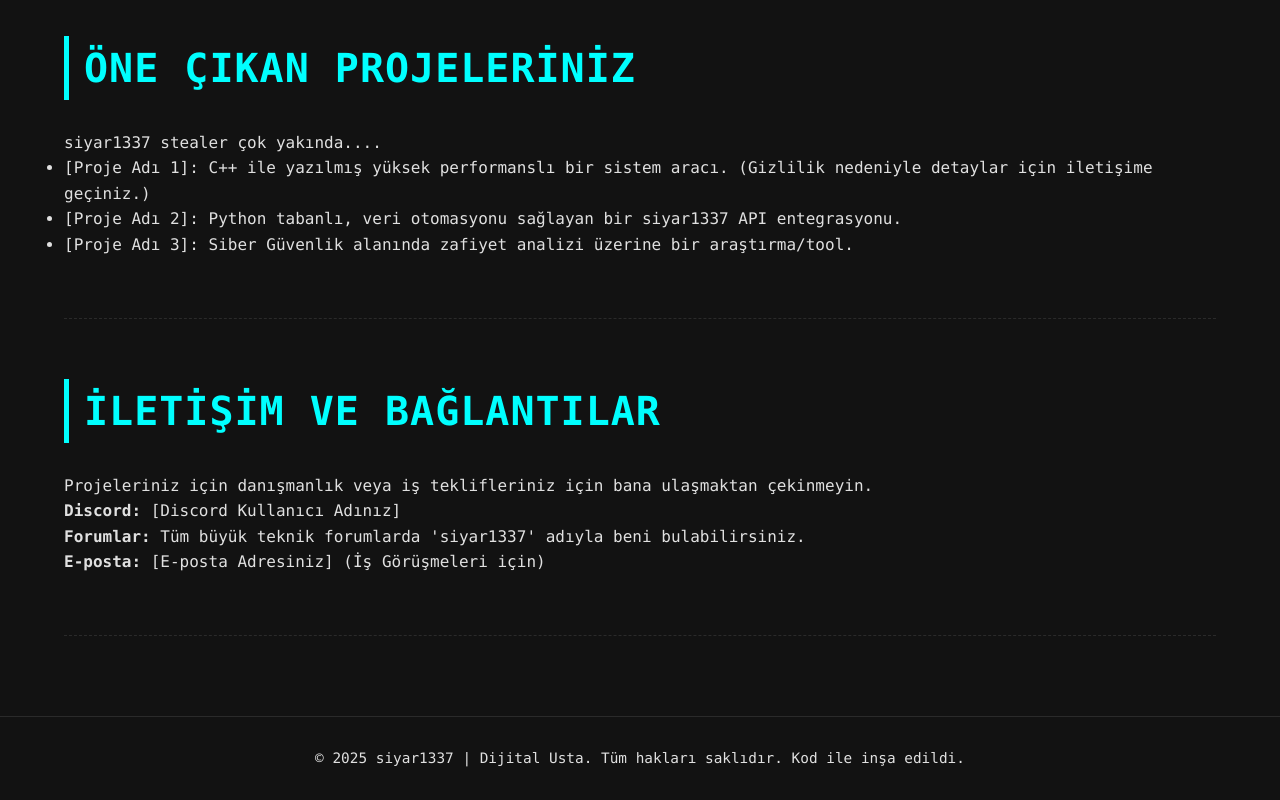
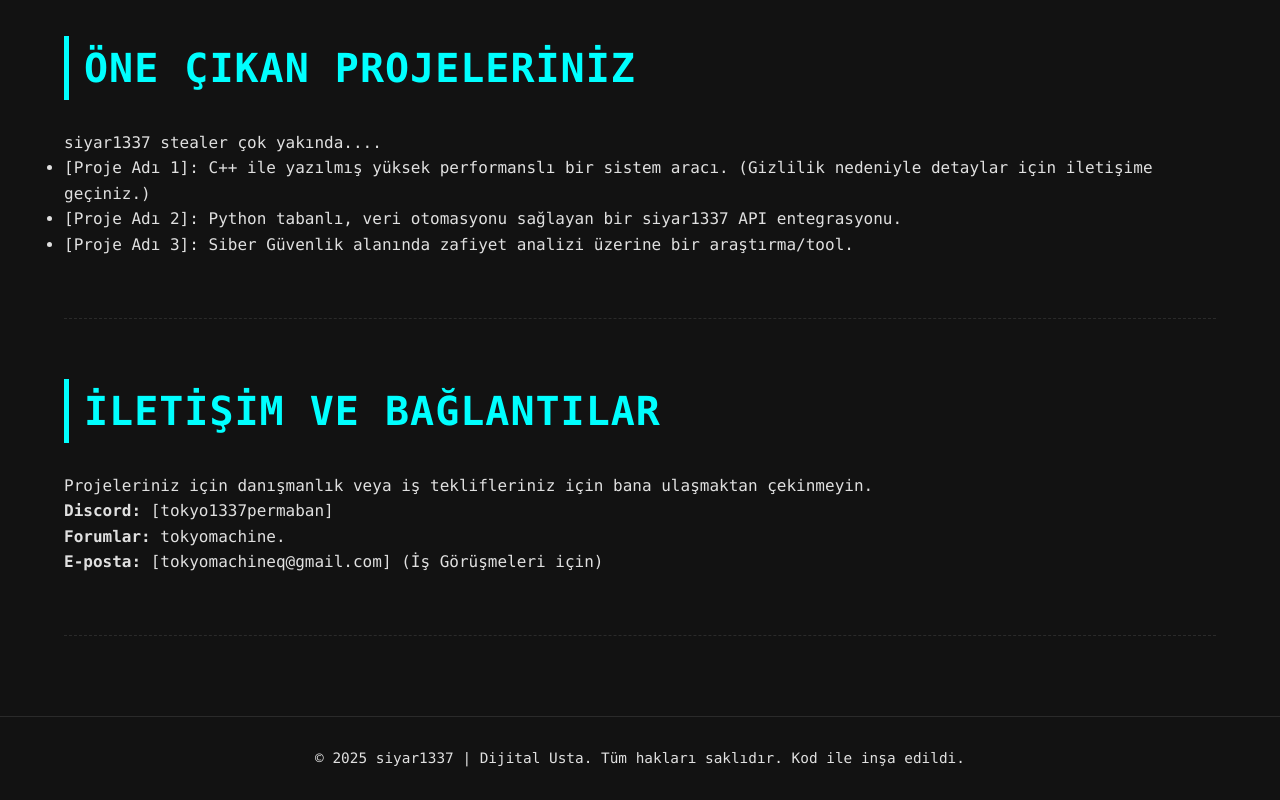
Before and after one commit to coderpaylaco/tokyo1337, a plain HTML site: page index.html in a window 1280 px wide. Shown: the part 1970-2770 px from the top of the page. Drawn offline with Linux system fonts and the light colour scheme.

Commit message:
tokyo1337

```diff
--- a/index.html
+++ b/index.html
@@ -243,9 +243,9 @@
         <section id="iletisim">
             <h2>İletişim ve Bağlantılar</h2>
             <p>Projeleriniz için danışmanlık veya iş teklifleriniz için bana ulaşmaktan çekinmeyin.</p>
-            <p><strong>Discord:</strong> [Discord Kullanıcı Adınız]</p>
-            <p><strong>Forumlar:</strong> Tüm büyük teknik forumlarda 'siyar1337' adıyla beni bulabilirsiniz.</p>
-            <p><strong>E-posta:</strong> [E-posta Adresiniz] (İş Görüşmeleri için)</p>
+            <p><strong>Discord:</strong> [tokyo1337permaban]</p>
+            <p><strong>Forumlar:</strong> tokyomachine.</p>
+            <p><strong>E-posta:</strong> [tokyomachineq@gmail.com] (İş Görüşmeleri için)</p>
         </section>
 
     </main>
```
